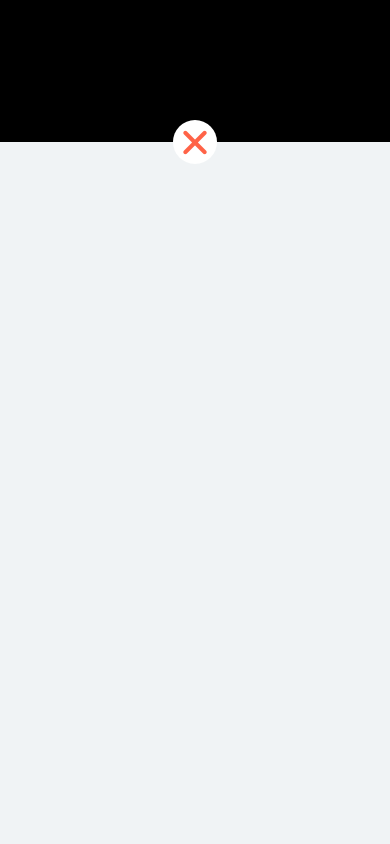
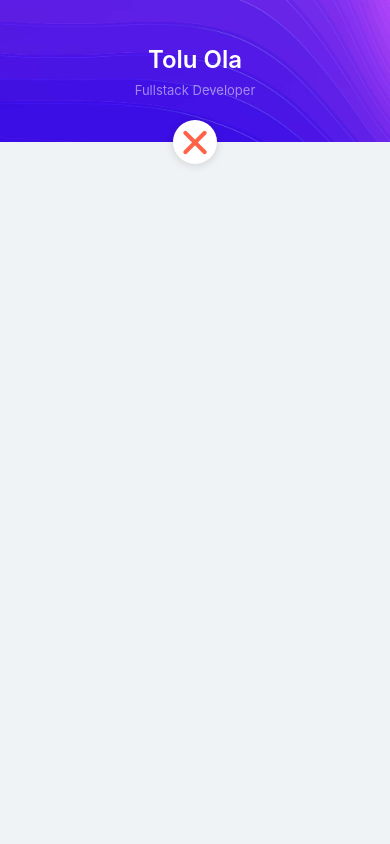
Before and after one commit to tosebikan/tutorer, a React Native app: screen / in a window 390 px wide. Shown: the top 844 px of the page. Built offline with nearby package versions, Linux system fonts and the light colour scheme.

Commit message:
add top menu details

```diff
--- a/components/Menu.js
+++ b/components/Menu.js
@@ -4,7 +4,9 @@ import {
   StyleSheet,
   Animated,
   TouchableOpacity,
-  Dimensions
+  Dimensions,
+  Image,
+  Text
 } from 'react-native';
 import * as Icon from '@expo/vector-icons';
 
@@ -38,14 +40,21 @@ function Menu() {
             {
               translateY: top.interpolate({
                 inputRange: [-screenHeight, 0],
-                outputRange: [screenHeight, 0]
+                outputRange: [screenHeight * 1.2, 0]
               })
             }
           ]
         }
       ]}
     >
-      <View style={styles.cover} />
+      <View style={styles.cover}>
+        <Image
+          source={require('../assets/background2.jpg')}
+          style={styles.image}
+        />
+        <Text style={styles.title}>Tolu Ola</Text>
+        <Text style={styles.subtitle}>Fullstack Developer</Text>
+      </View>
       <TouchableOpacity
         onPress={close}
         style={{
@@ -77,7 +86,9 @@ const styles = StyleSheet.create({
   },
   cover: {
     height: 142,
-    backgroundColor: '#000'
+    backgroundColor: '#000',
+    justifyContent: 'center',
+    alignItems: 'center'
   },
   close: {
     height: 44,
@@ -85,10 +96,33 @@ const styles = StyleSheet.create({
     borderRadius: 22,
     backgroundColor: '#fff',
     justifyContent: 'center',
-    alignItems: 'center'
+    alignItems: 'center',
+    shadowColor: '#000',
+    shadowOffset: {
+      width: 0,
+      height: 1
+    },
+    shadowOpacity: 0.15,
+    shadowRadius: 10,
+    elevation: 5
   },
   content: {
     height: screenHeight,
     backgroundColor: '#f0f3f5'
+  },
+  image: {
+    position: 'absolute',
+    width: '100%',
+    height: '100%'
+  },
+  title: {
+    color: '#fff',
+    fontSize: 24,
+    fontWeight: '600'
+  },
+  subtitle: {
+    fontSize: 13,
+    color: 'rgba(255,255,255, 0.5)',
+    marginTop: 8
   }
 });
```
